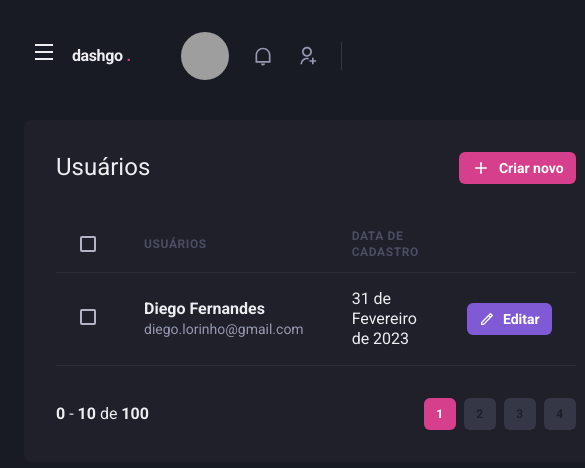
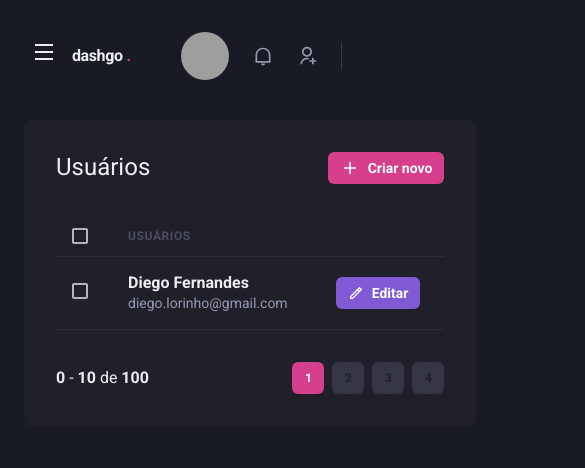
Before and after one commit to bruflor/ignite21-reactjs-dashgo, a Next.js app: page /users in a window 390 px wide. Shown: the top 468 px of the page, 585 px wide, since content can reach past the window. Built offline with nearby package versions, Linux system fonts and the light colour scheme; grey boxes are pictures that could not be loaded.

Commit message:
finish the responsive part

```diff
--- a/src/pages/users/index.tsx
+++ b/src/pages/users/index.tsx
@@ -1,11 +1,16 @@
 import { Header } from "@/components/Header";
 import Pagination from "@/components/Pagination";
 import { Sidebar } from "@/components/Sidebar";
-import { Box, Button, Flex, Heading, Icon, Table, Thead, Tr, Th, Checkbox, Tbody, Td, Text } from "@chakra-ui/react";
+import { Box, Button, Flex, Heading, Icon, Table, Thead, Tr, Th, Checkbox, Tbody, Td, Text, useBreakpointValue } from "@chakra-ui/react";
 import { RiAddLine, RiPencilLine } from "react-icons/ri";
 
 
 export default function User() {
+const isWideVersion = useBreakpointValue({
+    base: false,
+    lg:true
+})
+
     return (
         <Box>
             <Header />
@@ -23,22 +28,22 @@ export default function User() {
                     <Table colorScheme="whiteAlpha">
                         <Thead>
                             <Tr>
-                                <Th px="6" color="gray.300" width="8">
+                                <Th px={["4","4","6"]} color="gray.300" width="8">
                                     <Checkbox colorScheme="pink" />
                                 </Th>
                                 <Th>
                                     Usuários
                                 </Th>
-                                <Th>
+                                {isWideVersion && <Th>
                                     Data de cadastro
-                                </Th>
+                                </Th>}
                                 <Th width="8">
                                 </Th>
                             </Tr>
                         </Thead>
                         <Tbody>
                             <Tr>
-                                <Td px="6">
+                                <Td px={["4","4","6"]}>
                                     <Checkbox colorScheme="pink" />
                                 </Td>
                                 <Td>
@@ -47,7 +52,7 @@ export default function User() {
                                         <Text fontSize="sm" color="gray.300">diego.lorinho@gmail.com</Text>
                                     </Box>
                                 </Td>
-                                <Td>31 de Fevereiro de 2023</Td>
+                                {isWideVersion && <Td>31 de Fevereiro de 2023</Td>}
                                 <Td>
                                     <Button as="a" size="sm" fontSize="sm" colorScheme="purple" leftIcon={<Icon fontSize="16" as={RiPencilLine} />}>
                                         Editar
```
